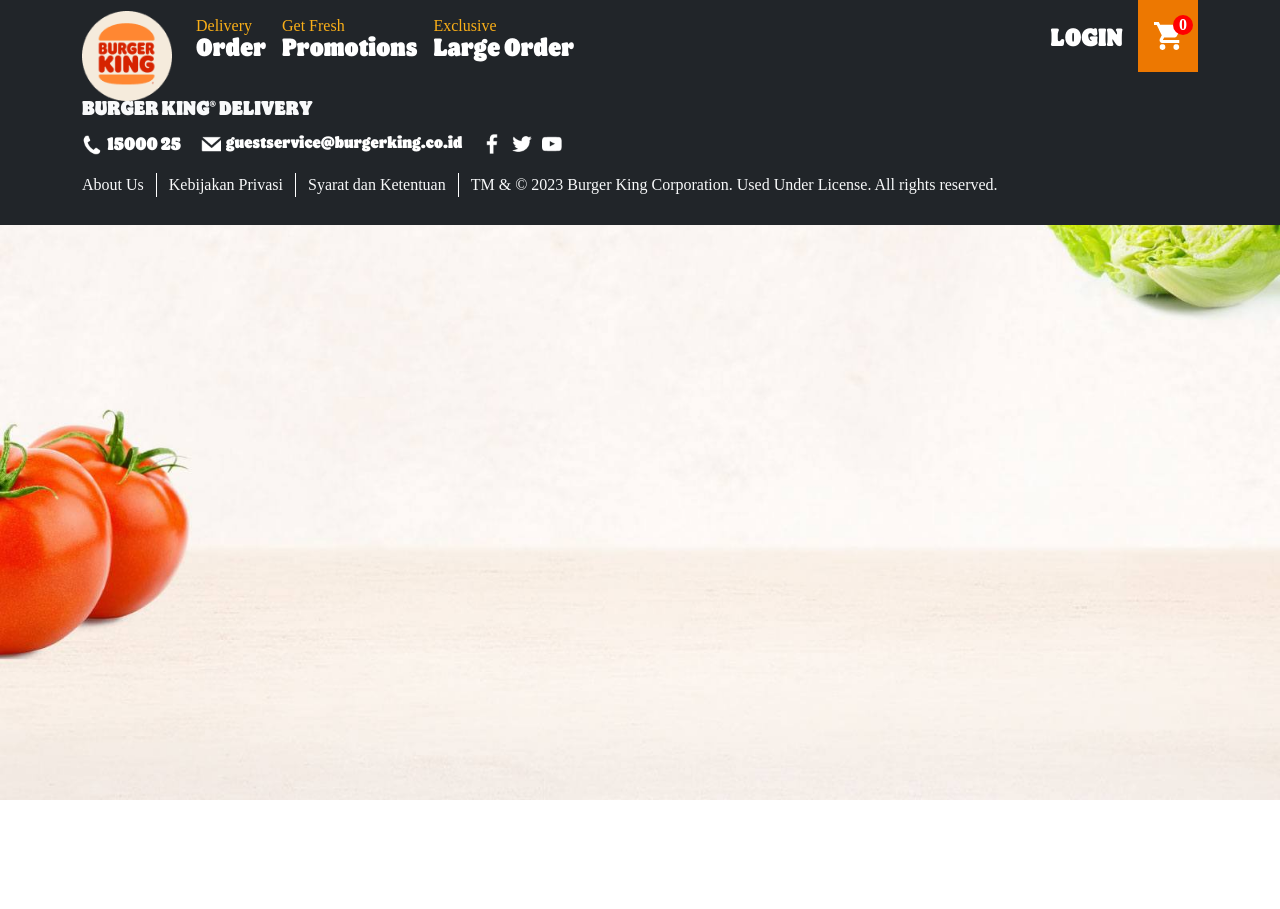
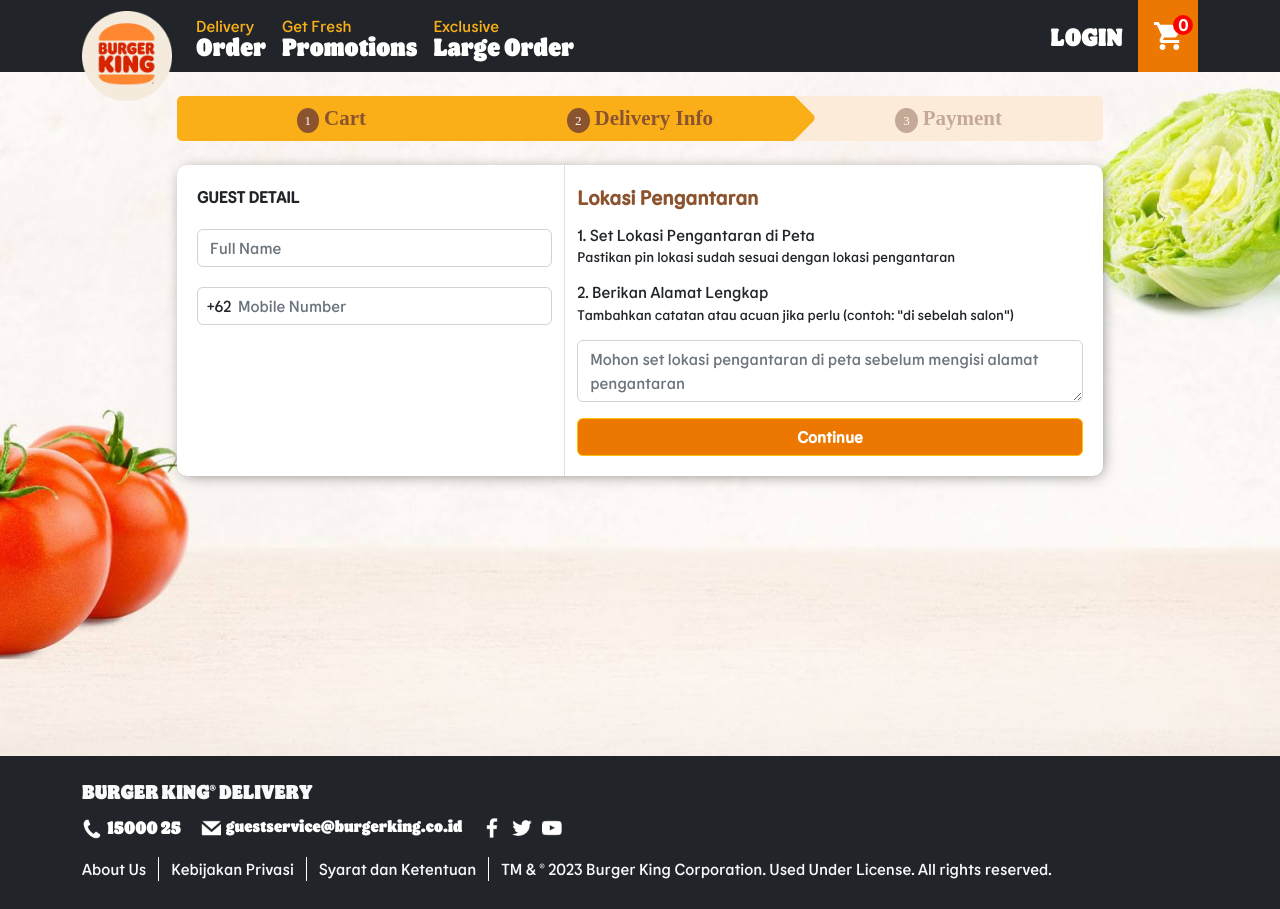
Before and after one commit to nuwasdzarrin/bkdelivery, a React (Create React App) app: page /cart/delivery in a window 1280 px wide. Before the commit the page ends 800 px from the top, so only its background shows below. Built offline with nearby package versions, Linux system fonts and the light colour scheme.

Commit message:
add delivery

```diff
--- a/src/App.js
+++ b/src/App.js
@@ -11,7 +11,8 @@
 import Menu from "./pages/menus";
 import Product from "./pages/products";
 import CartPreview from "./pages/cart/PreviewPage";
-import Counter from "./pages/counter";
+import DeliveryPage from "./pages/cart/DeliveryPage";
+import PaymentPage from "./pages/cart/PaymentPage";
 
 const App = () => {
   return (
@@ -22,7 +23,8 @@
         <Route path="/menus/:menu" element={ <Menu /> } />
         <Route path="/products/:menu/:product" element={ <Product /> } />
         <Route path="/cart/preview" element={ <CartPreview /> } />
-        <Route path="/counter" element={ <Counter /> } />
+        <Route path="/cart/delivery" element={ <DeliveryPage /> } />
+        <Route path="/cart/payment" element={ <PaymentPage /> } />
       </Routes>
       <TheFooter />
     </>
--- a/src/components/cart/step/Step.jsx
+++ b/src/components/cart/step/Step.jsx
@@ -1,19 +1,28 @@
 import "./Step.scss"
+import {useEffect, useState} from "react";
+import {Link} from "react-router-dom";
 const Step = () => {
+    let currentUrl = window.location.pathname
+    // eslint-disable-next-line react-hooks/exhaustive-deps
+    let steps = ['/cart/preview','/cart/delivery','/cart/payment']
+    let [active, setActive] = useState(0)
+    useEffect(() => {
+        setActive(steps.indexOf(currentUrl))
+    }, [steps, currentUrl])
     return (
         <div className="step-wrapper">
-            <a href="/" className="item active">
+            <Link to={active > 0 ? `/cart/preview` : '#'} className={`item ${active >= 0 ? 'active' : ''}`}>
                 <span>1</span>
                 <strong className="text">Cart</strong>
-            </a>
-            <a href="/" className="item">
+            </Link>
+            <Link to={active > 0 ? `/cart/delivery` : '#'} className={`item ${active >= 1 ? 'active' : ''}`}>
                 <span>2</span>
                 <strong className="text">Delivery Info</strong>
-            </a>
-            <a href="/" className="item">
+            </Link>
+            <Link to={active > 0 ? `/cart/payment` : '#'} className={`item ${active >= 2 ? 'active' : ''}`}>
                 <span>3</span>
                 <strong className="text">Payment</strong>
-            </a>
+            </Link>
         </div>
     )
 }
--- a/src/components/cart/step/Step.scss
+++ b/src/components/cart/step/Step.scss
@@ -38,6 +38,19 @@
         z-index: 2;
       }
     }
+    &:last-child {
+      border-radius: 0 5px 5px 0;
+      &.active {
+        background-color: $menu-yellow;
+        color: $menu-gold;
+        & span {
+          background-color: $menu-gold;
+        }
+        &:before {
+          display: none;
+        }
+      }
+    }
     & span {
       font-size: 13px;
       border-radius: 50%;
--- a/src/custom.scss
+++ b/src/custom.scss
@@ -1,4 +1,4 @@
-$font-family-base: "FlameReguler";
+$font-family-base: "FlameSans";
 $title-color: #8b542f;
 $background-gold: #ed7801;
 
@@ -24,6 +24,9 @@
 .text-right {
   text-align: right;
 }
+.text-old-gold {
+  color: $title-color;
+}
 .text-gold {
   color: $background-gold;
 }
@@ -42,7 +45,7 @@
 }
 .form-group {
   position: relative;
-  margin: 25px 0;
+  margin: 20px 0;
   .form-label {
     font-weight: bold;
     font-size: 14px;
@@ -60,6 +63,10 @@
   background-color: $background-gold;
   font-weight: bold;
   width: 100%;
+  &:hover {
+    color: white;
+    background-color: #df7305;
+  }
 }
 .btn-order-outline {
   color: $background-gold;
@@ -206,7 +213,6 @@
       line-height: 1.2;
     }
     .product-note {
-      font-family: FlameSans;
       line-height: 1.2;
     }
     .product-price {
--- a/src/pages/cart/DeliveryPage.jsx
+++ b/src/pages/cart/DeliveryPage.jsx
@@ -0,0 +1,50 @@
+import "./DeliveryPage.scss";
+import Step from "../../components/cart/step/Step";
+import {Link} from "react-router-dom";
+
+const DeliveryPage = () => {
+    return (
+        <div className="container section">
+            <div className="row my-4">
+                <div className="col-lg-10 mx-auto">
+                    <Step />
+                    <div className="mt-4">
+                        <div className="wrapper-menu">
+                            <div className="row">
+                                <div className="col-lg-5">
+                                    <div className="font-weight-600">GUEST DETAIL</div>
+                                    <div className="form-group">
+                                        <input className="form-control" placeholder="Full Name" />
+                                    </div>
+                                    <div className="form-group form-phone">
+                                        <div className="country-code">+62</div>
+                                        <input className="form-control input-phone" placeholder="Mobile Number"
+                                               type="number" />
+                                    </div>
+                                </div>
+                                <div className="col-lg-7 right-product address">
+                                    <h5 className="text-old-gold font-weight-600">Lokasi Pengantaran</h5>
+                                    <div className="my-3">
+                                        <h6 className="mb-1">1. Set Lokasi Pengantaran di Peta</h6>
+                                        <p className="note">Pastikan pin lokasi sudah sesuai dengan lokasi pengantaran</p>
+                                    </div>
+                                    <div className="my-3">
+                                        <h6 className="mb-1">2. Berikan Alamat Lengkap</h6>
+                                        <p className="note">Tambahkan catatan atau acuan jika perlu (contoh: "di sebelah salon")</p>
+                                        <textarea
+                                            className="form-control"
+                                            placeholder="Mohon set lokasi pengantaran di peta sebelum mengisi alamat pengantaran">
+                                        </textarea>
+                                    </div>
+                                    <Link to="/cart/payment" className="btn btn-warning btn-order">Continue</Link>
+                                </div>
+                            </div>
+                        </div>
+                    </div>
+                </div>
+            </div>
+        </div>
+    )
+}
+
+export default DeliveryPage
--- /dev/null
+++ b/src/pages/cart/DeliveryPage.scss
@@ -0,0 +1,17 @@
+.form-phone {
+  position: relative;
+  .country-code {
+    position: absolute;
+    top: 7px;
+    left: 10px;
+  }
+  .input-phone {
+    padding-left: 40px;
+  }
+}
+.address {
+  .note {
+    font-size: 14px;
+    line-height: 1.3;
+  }
+}
--- a/src/pages/cart/PaymentPage.jsx
+++ b/src/pages/cart/PaymentPage.jsx
@@ -0,0 +1,25 @@
+import Step from "../../components/cart/step/Step";
+
+const PaymentPage = () => {
+    return (
+        <div className="container section">
+            <div className="row my-4">
+                <div className="col-lg-10 mx-auto">
+                    <Step />
+                    <div className="mt-4">
+                        <div className="wrapper-menu">
+                            <div className="row">
+                                <div className="col-lg-6">
+                                </div>
+                                <div className="col-lg-6 d-none d-lg-block right-product">
+                                </div>
+                            </div>
+                        </div>
+                    </div>
+                </div>
+            </div>
+        </div>
+    )
+}
+
+export default PaymentPage
--- a/src/pages/cart/PreviewPage.jsx
+++ b/src/pages/cart/PreviewPage.jsx
@@ -91,7 +91,9 @@
                                         <div className="title-subtotal mb-1">Order Subtotal*</div>
                                         <div className="cart-price mb-2">Rp. {formatPrice(subTotal())}</div>
                                         <div className="note-cart mb-4">*Price might change due to your delivery location.</div>
-                                        <button className="btn btn-link btn-order-outline">Continue as Guest</button>
+                                        <Link className="btn btn-link btn-order-outline" to={`/cart/delivery`}>
+                                            Continue as Guest
+                                        </Link>
                                     </div>
                                 </div>
                             </div>
--- a/src/pages/counter/Counter.module.css
+++ /dev/null
@@ -1,75 +0,0 @@
-.row {
-    display: flex;
-    align-items: center;
-    justify-content: center;
-}
-
-.row:not(:last-child) {
-    margin-bottom: 16px;
-}
-
-.value {
-    font-size: 78px;
-    padding-left: 16px;
-    padding-right: 16px;
-    margin-top: 2px;
-    font-family: 'Courier New', Courier, monospace;
-}
-
-.button {
-    appearance: none;
-    border: none;
-    background: none;
-    font-size: 32px;
-    padding-left: 12px;
-    padding-right: 12px;
-    outline: none;
-    border: 2px solid transparent;
-    color: rgb(112, 76, 182);
-    padding-bottom: 4px;
-    cursor: pointer;
-    background-color: rgba(112, 76, 182, 0.1);
-    border-radius: 2px;
-    transition: all 0.15s;
-}
-
-.textbox {
-    font-size: 32px;
-    padding: 2px;
-    width: 64px;
-    text-align: center;
-    margin-right: 8px;
-}
-
-.button:hover, .button:focus {
-    border: 2px solid rgba(112, 76, 182, 0.4);
-}
-
-.button:active {
-    background-color: rgba(112, 76, 182, 0.2);
-}
-
-.asyncButton {
-    composes: button;
-    position: relative;
-    margin-left: 8px;
-}
-
-.asyncButton:after {
-    content: "";
-    background-color: rgba(112, 76, 182, 0.15);
-    display: block;
-    position: absolute;
-    width: 100%;
-    height: 100%;
-    left: 0;
-    top: 0;
-    opacity: 0;
-    transition: width 1s linear, opacity 0.5s ease 1s;
-}
-
-.asyncButton:active:after {
-    width: 0%;
-    opacity: 1;
-    transition: 0s
-}
--- a/src/store/index.js
+++ b/src/store/index.js
@@ -1,10 +1,8 @@
 import { configureStore } from '@reduxjs/toolkit';
-import counterReducer from './reducers/counter';
 import cartReducer from './reducers/cart';
 
 export default configureStore({
     reducer: {
-        counter: counterReducer,
         cart: cartReducer,
     },
 });
```
Also changed, not shown: src/pages/counter/index.jsx (deleted, +0 -61 lines), src/store/reducers/counter.js (deleted, +0 -42 lines).
